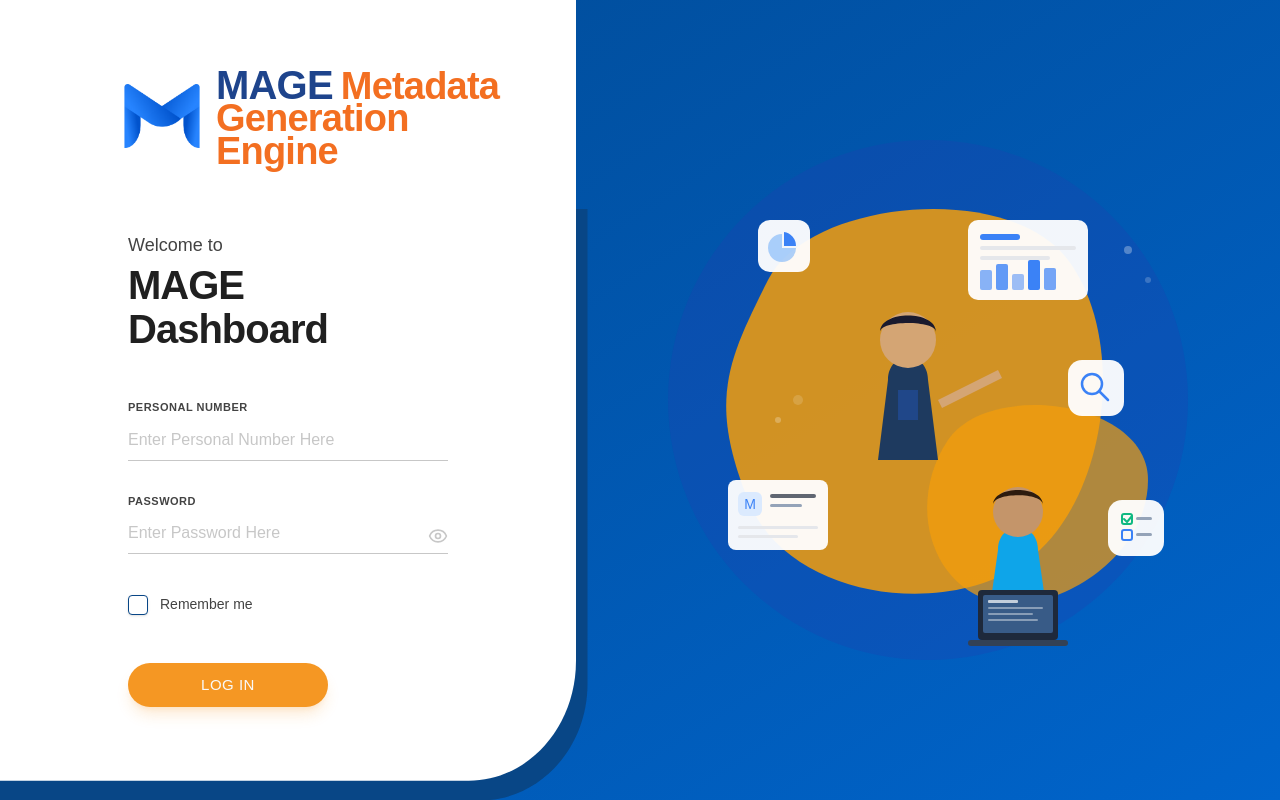
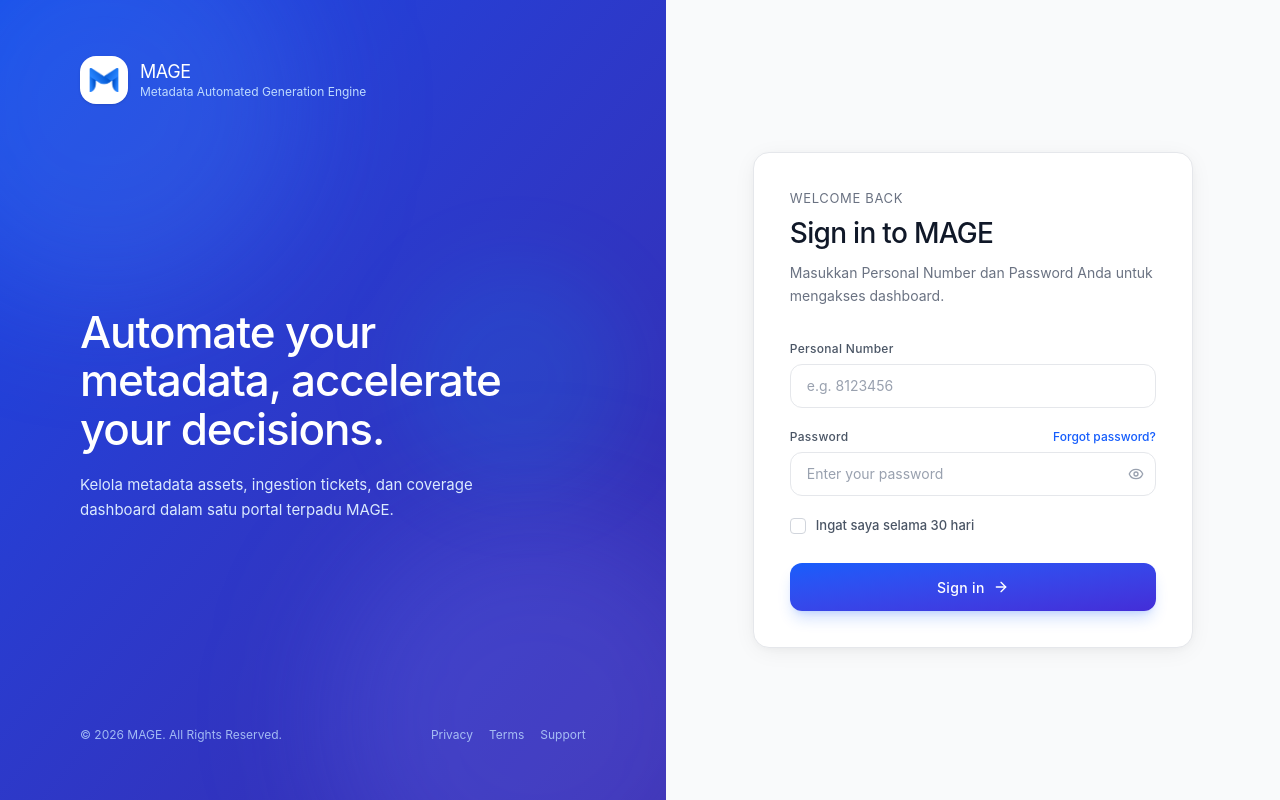
Before and after one commit to rafi566/MagemakeDesign, a React (Vite) app: page /login in a window 1280 px wide. Built offline with nearby package versions, Linux system fonts and the light colour scheme.

Commit message:
Update files from Figma Make

```diff
--- a/src/app/pages/LoginPage.tsx
+++ b/src/app/pages/LoginPage.tsx
@@ -1,107 +1,16 @@
 import { useState } from "react";
 import { useNavigate } from "react-router";
-import { Eye, EyeOff, Loader2 } from "lucide-react";
-import svgPaths from "../../imports/Source1-1/svg-cbi1kmmaoo";
-import { MageLogo } from "../components/MageLogo";
-
-function MageArtwork() {
-  return (
-    <svg viewBox="0 0 600 600" fill="none" className="w-full h-full max-w-[600px] max-h-[600px]">
-      {/* Background blobs */}
-      <ellipse cx="300" cy="300" rx="260" ry="260" fill="#1e40af" opacity="0.3" />
-      <path d="M140 180 C180 100, 380 80, 440 160 C500 240, 480 400, 400 460 C320 520, 160 500, 120 400 C80 300, 100 260, 140 180Z" fill="#f59e0b" opacity="0.85" />
-      <path d="M320 340 C360 280, 520 300, 520 380 C520 460, 420 520, 360 500 C300 480, 280 400, 320 340Z" fill="#f59e0b" opacity="0.7" />
-
-      {/* Person 1 - Data analyst pointing at chart */}
-      <g transform="translate(200, 160)">
-        {/* Body */}
-        <path d="M60 120 C60 90, 100 90, 100 120 L110 200 L50 200 Z" fill="#1e3a5f" />
-        {/* Head */}
-        <circle cx="80" cy="80" r="28" fill="#d4a574" />
-        {/* Hair */}
-        <path d="M52 72 C52 50, 108 50, 108 72 C108 60, 52 60, 52 72Z" fill="#1a1a2e" />
-        {/* Arm pointing */}
-        <path d="M110 140 L170 110 L174 118 L114 148Z" fill="#d4a574" />
-        {/* Shirt detail */}
-        <path d="M70 130 L90 130 L90 160 L70 160Z" fill="#2563eb" opacity="0.3" />
-      </g>
-
-      {/* Floating dashboard card */}
-      <g transform="translate(340, 120)">
-        <rect x="0" y="0" width="120" height="80" rx="10" fill="white" opacity="0.95" />
-        <rect x="12" y="14" width="40" height="6" rx="3" fill="#3b82f6" />
-        <rect x="12" y="26" width="96" height="4" rx="2" fill="#e5e7eb" />
-        <rect x="12" y="36" width="70" height="4" rx="2" fill="#e5e7eb" />
-        {/* Mini bar chart */}
-        <rect x="12" y="50" width="12" height="20" rx="2" fill="#3b82f6" opacity="0.6" />
-        <rect x="28" y="44" width="12" height="26" rx="2" fill="#3b82f6" opacity="0.8" />
-        <rect x="44" y="54" width="12" height="16" rx="2" fill="#3b82f6" opacity="0.5" />
-        <rect x="60" y="40" width="12" height="30" rx="2" fill="#3b82f6" />
-        <rect x="76" y="48" width="12" height="22" rx="2" fill="#3b82f6" opacity="0.7" />
-      </g>
-
-      {/* Person 2 - Working on laptop */}
-      <g transform="translate(320, 350)">
-        {/* Body */}
-        <path d="M50 100 C50 70, 90 70, 90 100 L100 170 L40 170 Z" fill="#0ea5e9" />
-        {/* Head */}
-        <circle cx="70" cy="62" r="25" fill="#c4956a" />
-        {/* Hair */}
-        <path d="M45 55 C45 35, 95 35, 95 55 C95 42, 45 42, 45 55Z" fill="#2d1b0e" />
-        {/* Laptop */}
-        <rect x="30" y="140" width="80" height="50" rx="4" fill="#1e293b" />
-        <rect x="35" y="145" width="70" height="38" rx="2" fill="#60a5fa" opacity="0.4" />
-        <rect x="20" y="190" width="100" height="6" rx="3" fill="#334155" />
-        {/* Screen content */}
-        <rect x="40" y="150" width="30" height="3" rx="1" fill="white" opacity="0.7" />
-        <rect x="40" y="157" width="55" height="2" rx="1" fill="white" opacity="0.4" />
-        <rect x="40" y="163" width="45" height="2" rx="1" fill="white" opacity="0.4" />
-        <rect x="40" y="169" width="50" height="2" rx="1" fill="white" opacity="0.4" />
-      </g>
-
-      {/* Floating metadata card */}
-      <g transform="translate(100, 380)">
-        <rect x="0" y="0" width="100" height="70" rx="8" fill="white" opacity="0.95" />
-        <rect x="10" y="12" width="24" height="24" rx="6" fill="#dbeafe" />
-        <text x="22" y="29" textAnchor="middle" fill="#3b82f6" fontSize="14">M</text>
-        <rect x="42" y="14" width="46" height="4" rx="2" fill="#1e293b" opacity="0.7" />
-        <rect x="42" y="24" width="32" height="3" rx="1.5" fill="#94a3b8" />
-        <rect x="10" y="46" width="80" height="3" rx="1.5" fill="#e5e7eb" />
-        <rect x="10" y="55" width="60" height="3" rx="1.5" fill="#e5e7eb" />
-      </g>
-
-      {/* Floating search/magnifier icon */}
-      <g transform="translate(440, 260)">
-        <rect x="0" y="0" width="56" height="56" rx="14" fill="white" opacity="0.95" />
-        <circle cx="24" cy="24" r="10" stroke="#3b82f6" strokeWidth="2.5" fill="none" />
-        <line x1="31" y1="31" x2="40" y2="40" stroke="#3b82f6" strokeWidth="2.5" strokeLinecap="round" />
-      </g>
-
-      {/* Floating checklist icon */}
-      <g transform="translate(480, 400)">
-        <rect x="0" y="0" width="56" height="56" rx="14" fill="white" opacity="0.95" />
-        <rect x="14" y="14" width="10" height="10" rx="2" stroke="#10b981" strokeWidth="2" fill="none" />
-        <path d="M16 19 L19 22 L24 16" stroke="#10b981" strokeWidth="2" fill="none" strokeLinecap="round" strokeLinejoin="round" />
-        <rect x="28" y="17" width="16" height="3" rx="1.5" fill="#94a3b8" />
-        <rect x="14" y="30" width="10" height="10" rx="2" stroke="#3b82f6" strokeWidth="2" fill="none" />
-        <rect x="28" y="33" width="16" height="3" rx="1.5" fill="#94a3b8" />
-      </g>
-
-      {/* Floating pie chart icon */}
-      <g transform="translate(130, 120)">
-        <rect x="0" y="0" width="52" height="52" rx="12" fill="white" opacity="0.95" />
-        <path d="M26 12 L26 26 L38 26 A14 14 0 0 0 26 12Z" fill="#3b82f6" />
-        <path d="M24 14 A14 14 0 1 0 38 28 L24 28Z" fill="#60a5fa" opacity="0.5" />
-      </g>
-
-      {/* Small decorative dots */}
-      <circle cx="500" cy="150" r="4" fill="white" opacity="0.3" />
-      <circle cx="520" cy="180" r="3" fill="white" opacity="0.2" />
-      <circle cx="150" cy="320" r="3" fill="white" opacity="0.25" />
-      <circle cx="170" cy="300" r="5" fill="white" opacity="0.15" />
-    </svg>
-  );
-}
+import {
+  Eye,
+  EyeOff,
+  Loader2,
+  Database,
+  TrendingUp,
+  ShieldCheck,
+  Sparkles,
+  ArrowRight,
+} from "lucide-react";
+import { MageLogo, MageIcon } from "../components/MageLogo";
 
 export function LoginPage() {
   const navigate = useNavigate();
@@ -127,125 +36,173 @@ export function LoginPage() {
   };
 
   return (
-    <div className="min-h-screen lg:h-screen w-full flex flex-col lg:flex-row bg-gradient-to-br from-[#014A94] to-[#0064CB] font-['Ubuntu',sans-serif] overflow-hidden">
-      {/* Left Panel */}
-      <div className="relative w-full lg:w-[45%] lg:max-w-[850px] h-full z-10 shrink-0">
+    <div className="min-h-screen lg:h-screen w-full flex flex-col lg:flex-row bg-white overflow-hidden">
+      {/* Left Panel - Gradient hero (matches dashboard style) */}
+      <div className="relative hidden lg:flex lg:w-[52%] bg-gradient-to-br from-blue-700 to-indigo-800 overflow-hidden">
+        {/* Decorative blobs */}
+        <div className="absolute -top-24 -left-24 w-[400px] h-[400px] rounded-full bg-blue-400/20 blur-3xl pointer-events-none" />
+        <div className="absolute -bottom-32 -right-20 w-[420px] h-[420px] rounded-full bg-indigo-400/20 blur-3xl pointer-events-none" />
+        <div className="absolute top-1/3 right-10 w-[220px] h-[220px] rounded-full bg-sky-400/10 blur-2xl pointer-events-none" />
 
-        {/* Background shapes for desktop */}
-        <div className="hidden lg:block absolute inset-0 pointer-events-none">
-          {/* Dark Blue Shadow Curve */}
-          <div className="absolute inset-[26.07%_-2%_0_0]">
-            <svg className="absolute block size-full" fill="none" preserveAspectRatio="none" viewBox="0 0 799.633 740.273">
-              <path d={svgPaths.p20bd9f00} fill="#084686" />
-            </svg>
+        <div className="relative z-10 flex flex-col justify-between w-full px-14 xl:px-20 py-14">
+          {/* Top: Brand */}
+          <div className="flex items-center gap-3">
+            <div className="w-12 h-12 rounded-2xl bg-white flex items-center justify-center shadow-sm">
+              <MageIcon size={32} />
+            </div>
+            <div className="flex flex-col leading-tight">
+              <span className="text-white text-[18px] tracking-tight">MAGE</span>
+              <span className="text-blue-200 text-[12px]">Metadata Automated Generation Engine</span>
+            </div>
           </div>
-          {/* White Card Curve */}
-          <div className="absolute inset-[0_0_2.4%_0]">
-            <svg className="absolute block size-full" fill="none" preserveAspectRatio="none" viewBox="0 0 805 976">
-              <path d={svgPaths.p19f98fe0} fill="white" />
-            </svg>
+
+          {/* Middle: Hero copy */}
+          <div className="max-w-[500px]">
+            <h1 className="text-white text-[40px] xl:text-[44px] leading-[1.1] tracking-tight">
+              Automate your metadata, accelerate your decisions.
+            </h1>
+            <p className="text-blue-100 text-[15px] leading-relaxed mt-5 max-w-[460px]">
+              Kelola metadata assets, ingestion tickets, dan coverage dashboard dalam satu portal terpadu MAGE.
+            </p>
+          </div>
+
+          {/* Bottom: Footer */}
+          <div className="flex items-center justify-between text-[12px] text-blue-200/80">
+            <span>&copy; 2026 MAGE. All Rights Reserved.</span>
+            <div className="flex gap-4">
+              <a href="#" className="hover:text-white transition-colors">Privacy</a>
+              <a href="#" className="hover:text-white transition-colors">Terms</a>
+              <a href="#" className="hover:text-white transition-colors">Support</a>
+            </div>
           </div>
         </div>
+      </div>
 
-        {/* Content Container */}
-        <div className="relative z-10 w-full h-full flex flex-col justify-center px-8 sm:px-16 lg:px-24 xl:px-32 py-12 lg:py-0 bg-white lg:bg-transparent lg:pb-[5%]">
+      {/* Right Panel - Form */}
+      <div className="relative flex-1 flex items-center justify-center px-6 sm:px-10 py-12 bg-gray-50">
+        {/* Mobile brand header */}
+        <div className="lg:hidden absolute top-6 left-6 right-6 flex justify-center">
+          <MageLogo variant="compact" />
+        </div>
 
-          {/* Logo Custom for MAGE */}
-          <MageLogo className="mb-14 lg:mb-16 -ml-2" />
-
-          <div className="mb-12">
-            <p className="text-[#434343] text-[16px] lg:text-[18px] font-medium leading-[28px] mb-1">
-              Welcome to
+        <div
+          className="w-full max-w-[440px] bg-white rounded-2xl border border-gray-200 p-9"
+          style={{ boxShadow: "0 4px 24px -4px rgba(0,0,0,0.08), 0 2px 8px -2px rgba(0,0,0,0.04)" }}
+        >
+          <div className="mb-8">
+            <p className="text-[13px] text-gray-500 uppercase tracking-wider">Welcome back</p>
+            <h2 className="text-[28px] text-gray-900 tracking-tight mt-1">Sign in to MAGE</h2>
+            <p className="text-[14px] text-gray-500 mt-2 leading-relaxed">
+              Masukkan Personal Number dan Password Anda untuk mengakses dashboard.
             </p>
-            <h1 className="text-[#202020] text-[32px] lg:text-[40px] font-bold tracking-tight leading-[1.1]">
-              MAGE Dashboard
-            </h1>
           </div>
 
-          <form onSubmit={handleSubmit} className="flex flex-col gap-8 max-w-[500px] w-full">
+          <form onSubmit={handleSubmit} className="flex flex-col gap-5">
             {/* Personal Number */}
-            <div className="relative">
-              <label className="block text-[#434343] text-[11px] tracking-[0.5px] font-semibold uppercase mb-1">
+            <div>
+              <label className="block text-[12px] text-gray-600 tracking-wide mb-1.5">
                 Personal Number
               </label>
               <input
                 type="text"
                 value={personalNumber}
                 onChange={(e) => setPersonalNumber(e.target.value)}
-                placeholder="Enter Personal Number Here"
-                className="w-full py-2 border-b border-[#C7C7C7] bg-transparent text-[#202020] text-[16px] placeholder:text-[#c7c7c7] focus:outline-none focus:border-[#F59723] transition-colors"
+                placeholder="e.g. 8123456"
+                className="w-full h-11 px-4 rounded-xl border border-gray-200 bg-white text-[14px] text-gray-900 placeholder:text-gray-400 focus:outline-none focus:border-blue-500 focus:ring-4 focus:ring-blue-500/10 transition-all"
               />
             </div>
 
             {/* Password */}
-            <div className="relative">
-              <label className="block text-[#434343] text-[11px] tracking-[0.5px] font-semibold uppercase mb-1">
-                Password
-              </label>
+            <div>
+              <div className="flex items-center justify-between mb-1.5">
+                <label className="block text-[12px] text-gray-600 tracking-wide">Password</label>
+                <button
+                  type="button"
+                  className="text-[12px] text-blue-600 hover:text-blue-700 cursor-pointer"
+                >
+                  Forgot password?
+                </button>
+              </div>
               <div className="relative">
                 <input
                   type={showPassword ? "text" : "password"}
                   value={password}
                   onChange={(e) => setPassword(e.target.value)}
-                  placeholder="Enter Password Here"
-                  className="w-full py-2 border-b border-[#C7C7C7] bg-transparent text-[#202020] text-[16px] placeholder:text-[#c7c7c7] focus:outline-none focus:border-[#F59723] transition-colors pr-10"
+                  placeholder="Enter your password"
+                  className="w-full h-11 px-4 pr-11 rounded-xl border border-gray-200 bg-white text-[14px] text-gray-900 placeholder:text-gray-400 focus:outline-none focus:border-blue-500 focus:ring-4 focus:ring-blue-500/10 transition-all"
                 />
                 <button
                   type="button"
                   onClick={() => setShowPassword(!showPassword)}
-                  className="absolute right-0 bottom-2 text-[#c7c7c7] hover:text-[#F59723] transition-colors cursor-pointer"
+                  className="absolute right-3 top-1/2 -translate-y-1/2 text-gray-400 hover:text-gray-600 cursor-pointer transition-colors"
                 >
-                  {showPassword ? <EyeOff className="w-5 h-5" /> : <Eye className="w-5 h-5" />}
+                  {showPassword ? <EyeOff className="w-4 h-4" /> : <Eye className="w-4 h-4" />}
                 </button>
               </div>
             </div>
 
             {/* Remember me */}
-            <label className="flex items-center gap-3 cursor-pointer mt-2 group w-max">
-              <div className="relative w-5 h-5 rounded-[4px] border border-[#084686] bg-white shadow-sm flex items-center justify-center group-hover:border-[#F59723] transition-colors">
+            <label className="flex items-center gap-2.5 cursor-pointer group w-max">
+              <div className="relative w-4 h-4 rounded border border-gray-300 bg-white flex items-center justify-center group-hover:border-blue-500 transition-colors peer-checked:bg-blue-600">
                 <input
                   type="checkbox"
                   checked={rememberMe}
                   onChange={(e) => setRememberMe(e.target.checked)}
                   className="absolute opacity-0 w-full h-full cursor-pointer"
                 />
-                {rememberMe && (
-                  <div className="w-3 h-3 bg-[#084686] rounded-[2px]" />
-                )}
+                {rememberMe && <div className="w-2.5 h-2.5 bg-blue-600 rounded-sm" />}
               </div>
-              <span className="text-[#434343] text-[14px]">Remember me</span>
+              <span className="text-[13px] text-gray-600">Ingat saya selama 30 hari</span>
             </label>
 
-            {/* Error Message */}
+            {/* Error */}
             {error && (
-              <div className="bg-red-50/80 border border-red-200 rounded-lg px-4 py-3 text-[13px] text-red-600 mt-2">
+              <div className="bg-red-50 border border-red-200 rounded-xl px-4 py-3 text-[13px] text-red-600">
                 {error}
               </div>
             )}
 
-            {/* Submit Button */}
+            {/* Submit */}
             <button
               type="submit"
               disabled={loading}
-              className="mt-4 w-[200px] h-[44px] rounded-[100px] bg-[#F59723] text-[#f9f9f9] text-[15px] font-medium uppercase tracking-[0.5px] hover:bg-[#D46226] transition-colors disabled:opacity-50 cursor-pointer flex items-center justify-center gap-2 shadow-lg shadow-[#F59723]/20"
+              className="mt-2 w-full h-12 rounded-xl bg-gradient-to-br from-blue-600 to-indigo-700 text-white text-[14px] tracking-wide hover:from-blue-700 hover:to-indigo-800 transition-all disabled:opacity-50 cursor-pointer flex items-center justify-center gap-2 shadow-lg shadow-blue-600/20"
             >
               {loading ? (
                 <>
                   <Loader2 className="w-4 h-4 animate-spin" />
-                  Processing...
+                  Signing in...
                 </>
               ) : (
-                "LOG IN"
+                <>
+                  Sign in
+                  <ArrowRight className="w-4 h-4" />
+                </>
               )}
             </button>
           </form>
+
+
         </div>
-      </div>
-
-      {/* Right Panel - Custom Artwork */}
-      <div className="hidden lg:flex relative flex-1 h-full items-center justify-center pointer-events-none p-10">
-        <MageArtwork />
       </div>
     </div>
   );
 }
+
+interface FeatureChipProps {
+  icon: React.ElementType;
+  label: string;
+  value: string;
+}
+
+function FeatureChip({ icon: Icon, label, value }: FeatureChipProps) {
+  return (
+    <div className="bg-white/10 backdrop-blur-sm border border-white/15 rounded-xl p-3.5">
+      <div className="w-8 h-8 rounded-lg bg-white/15 flex items-center justify-center mb-2">
+        <Icon className="w-4 h-4 text-white" />
+      </div>
+      <p className="text-white text-[18px] tracking-tight">{value}</p>
+      <p className="text-blue-200 text-[11px] tracking-wide mt-0.5">{label}</p>
+    </div>
+  );
+}
```
Also changed, not shown: src/imports/image-3.png (added).
